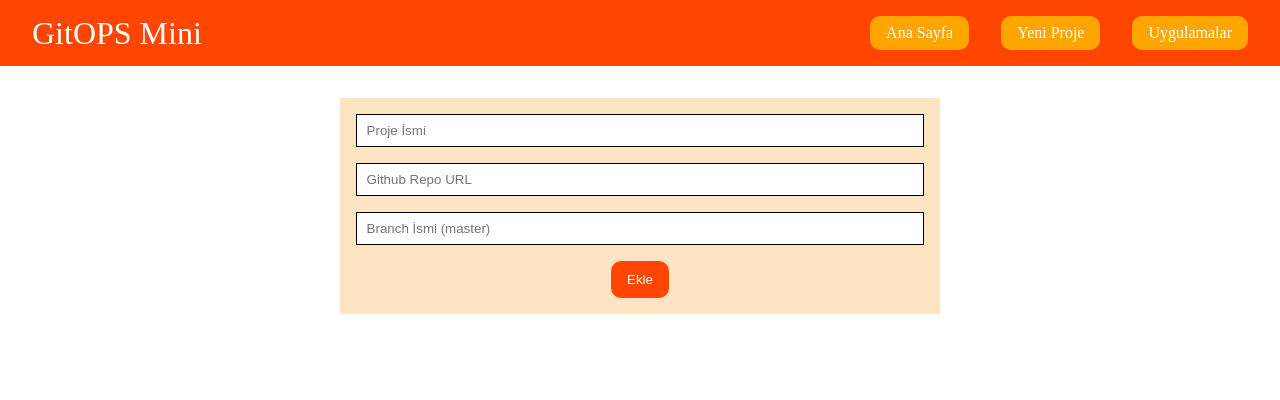
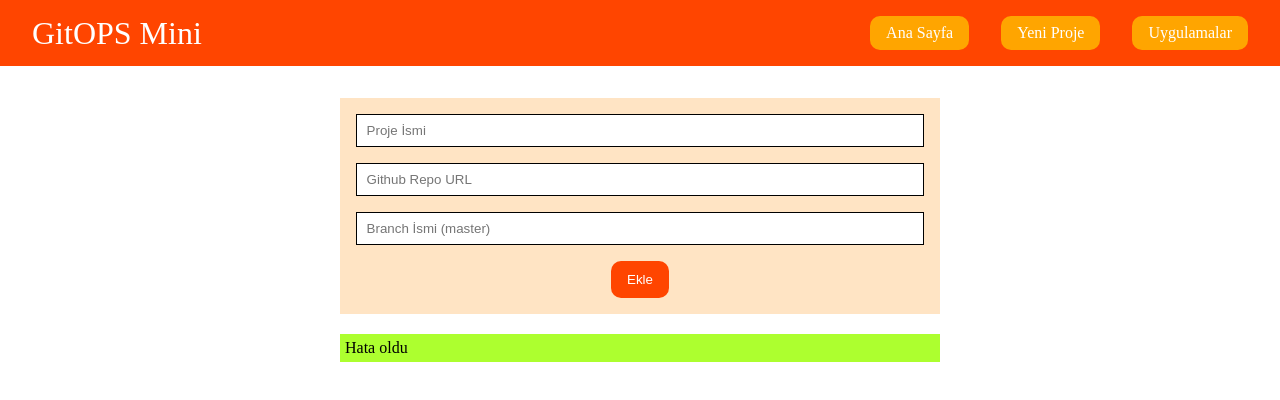
Before and after one commit to kerem37mert/gitops-mini, a React app in the folder frontend/: page /newapp in a window 1280 px wide. Shown: the top 400 px of the page. Built offline with nearby package versions, Linux system fonts and the light colour scheme; the HTML template or start-up script is replaced by a standard one.

Commit message:
Message Component created

```diff
--- /dev/null
+++ b/frontend/src/components/Message/Message.jsx
@@ -0,0 +1,13 @@
+import classes from "./Message.module.css";
+
+const Message = ({ type, text }) => {
+    return (
+        <div
+            className={ `${ classes.message } ${ type === "err" ? classes.err : classes.sccs }` }
+        >
+            { text }
+        </div>
+    );
+}
+
+export default Message;
--- /dev/null
+++ b/frontend/src/components/Message/Message.module.css
@@ -0,0 +1,16 @@
+.message {
+    width: 600px;
+    background-color: red;
+    margin: 20px auto;
+    padding: 5px;
+    box-sizing: border-box;
+}
+
+.err {
+    background-color: tomato;
+    color: #fff;
+}
+
+.sccs {
+    background-color: greenyellow;
+}
--- /dev/null
+++ b/frontend/src/components/Message/index.js
@@ -0,0 +1 @@
+export { default } from "./Message";
--- a/frontend/src/pages/NewApp/NewApp.jsx
+++ b/frontend/src/pages/NewApp/NewApp.jsx
@@ -3,6 +3,7 @@ import { useState } from "react";
 import FormButton from "../../components/Form/FormButton";
 import FormContainer from "../../components/Form/FormContainer";
 import FormInput from "../../components/Form/FormInput";
+import Message from "../../components/Message/Message";
 
 const NewApp = () => {
 
@@ -27,7 +28,7 @@ const NewApp = () => {
                 <FormButton text="Ekle" />
             </FormContainer>
 
-            <h2>{projectName}</h2>
+            <Message type="sccs" text="Hata oldu" />
         </>
     );
 }
```
